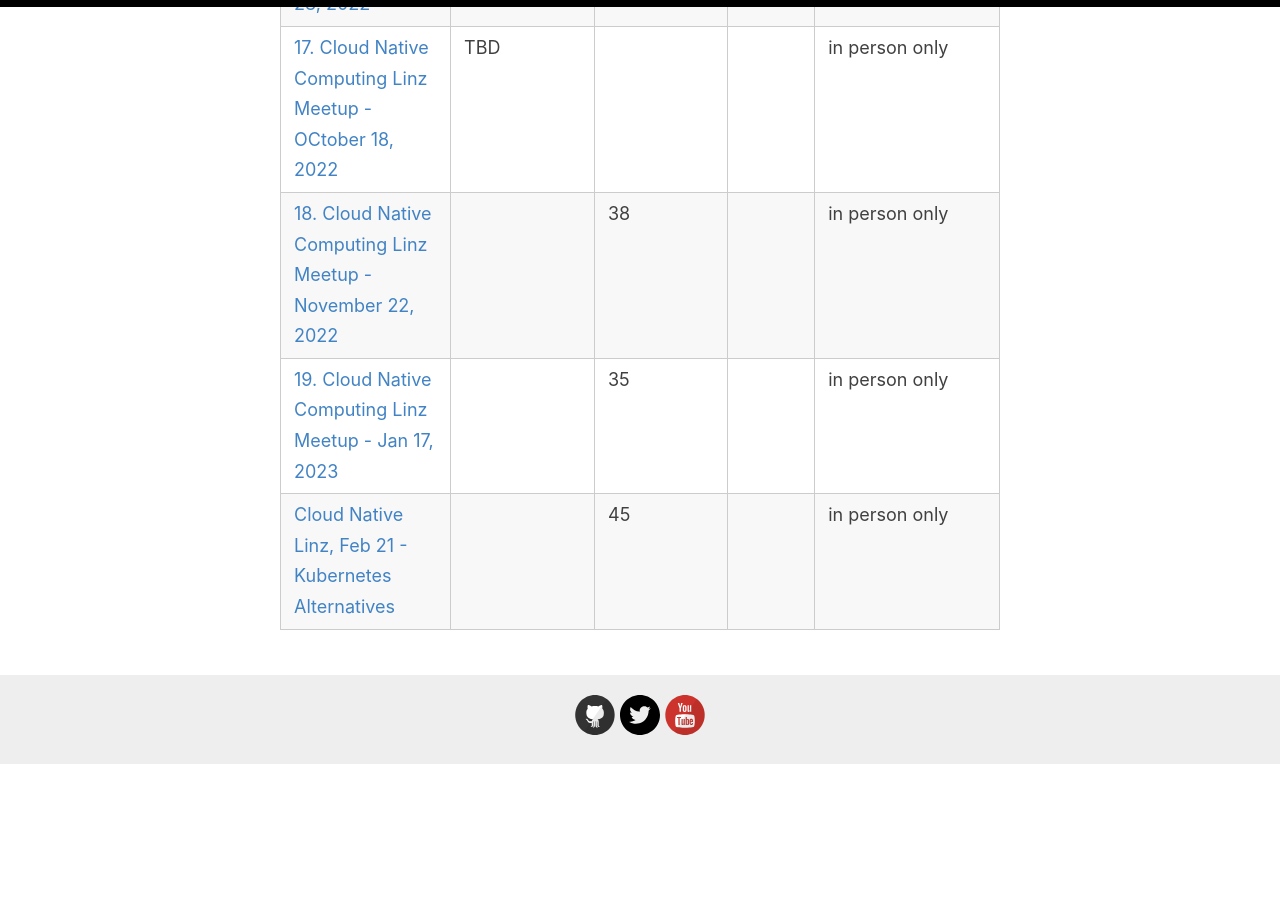
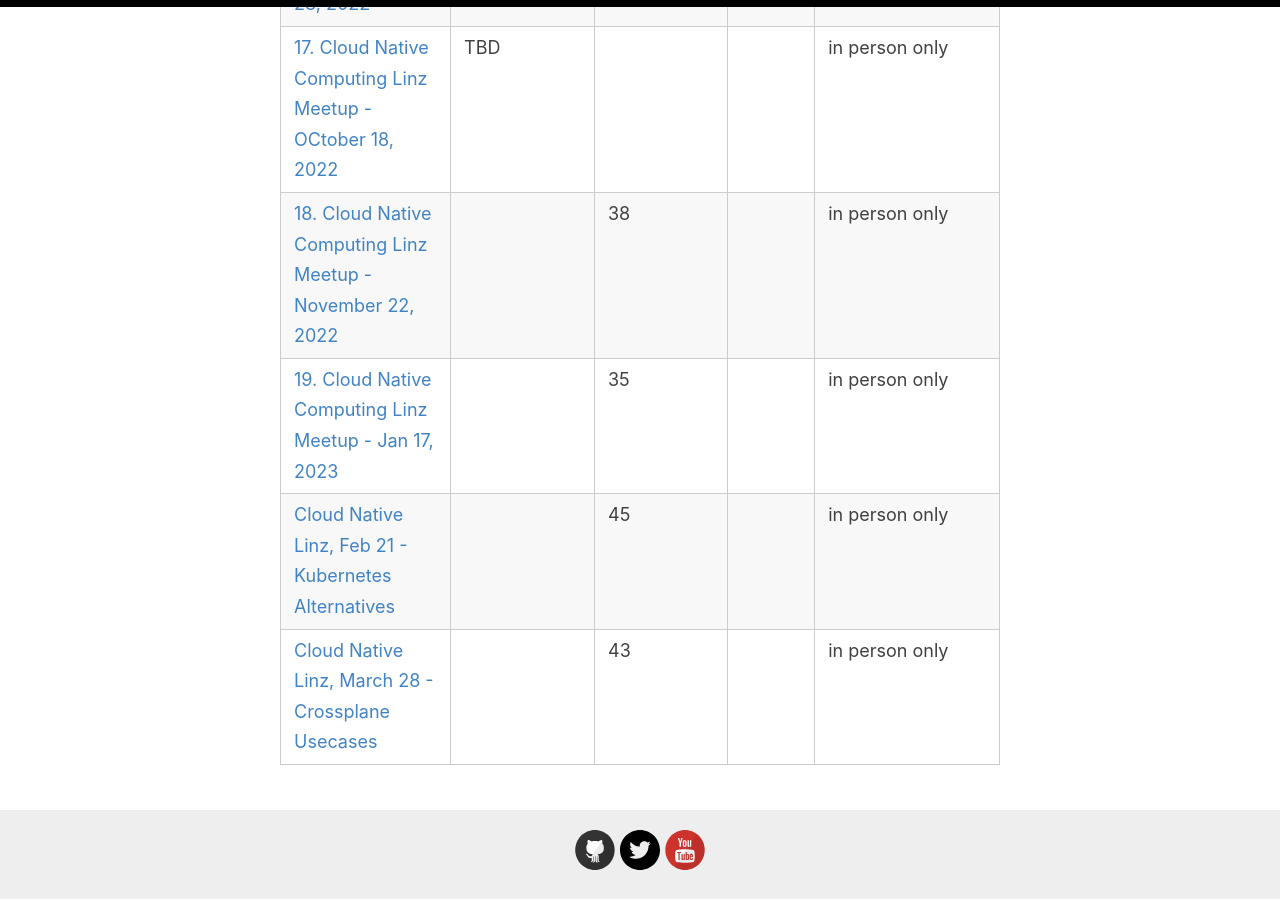
Before and after one commit to CloudNativeLinz/cloudnativelinz.github.io, a Jekyll site: the page built from _pages/sponsoring.md, in a window 1280 px wide and 900 px high, scrolled down 4912 px. Built offline with Jekyll 4.4.1, drawn with Linux system fonts in a browser that asks for light colours; before the commit the page ends 5676 px from its top, so only the background shows below that.

Commit message:
Update sponsoring.md

```diff
--- a/_pages/sponsoring.md
+++ b/_pages/sponsoring.md
@@ -54,3 +54,4 @@ We are happy to discuss further options, feel free [to reach out]({{ site.baseur
 | [18. Cloud Native Computing Linz Meetup - November 22, 2022](https://community.cncf.io/events/details/cncf-linz-presents-18-cloud-native-computing-linz-meetup-november-22-2022/) |  | 38 | | in person only |
 | [19. Cloud Native Computing Linz Meetup - Jan 17, 2023](https://community.cncf.io/events/details/cncf-linz-presents-cloud-native-linz-jan-17-k8s-dora-metrics-and-tyk-gateway-with-opentelemetry/) |  | 35 | | in person only |
 | [Cloud Native Linz, Feb 21 - Kubernetes Alternatives](https://community.cncf.io/events/details/cncf-linz-presents-cloud-native-linz-feb-21-kubernetes-alternatives/) |  | 45 | | in person only |
+| [Cloud Native Linz, March 28 - Crossplane Usecases](https://community.cncf.io/events/details/cncf-linz-presents-cloud-native-linz-march-28-crossplane-use-cases/) |  | 43 | | in person only |
```
